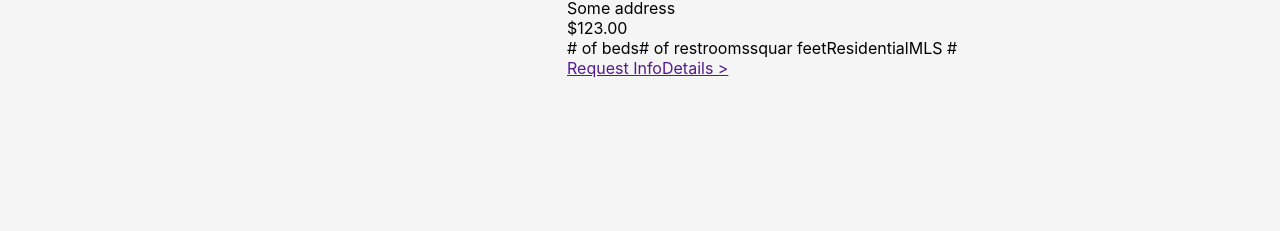
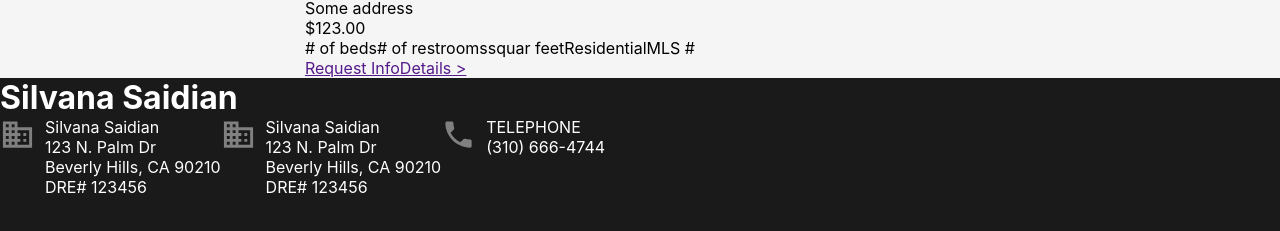
Before and after one commit to rissandimo/silvana-setareh-real-estate, a React (Create React App) app: page / in a window 1280 px wide. Shown: the part 1065-1296 px from the top of the page. Before the commit the page ends 1143 px from the top, so only its background shows below. Built offline with nearby package versions, Linux system fonts and the light colour scheme.

Commit message:
Added footer

```diff
--- a/package.json
+++ b/package.json
@@ -4,6 +4,7 @@
   "private": true,
   "dependencies": {
     "@material-ui/core": "^4.11.0",
+    "@material-ui/icons": "^4.9.1",
     "@testing-library/jest-dom": "^5.11.4",
     "@testing-library/react": "^11.1.0",
     "@testing-library/user-event": "^12.1.10",
--- a/src/App.js
+++ b/src/App.js
@@ -2,6 +2,7 @@ import './App.css';
 
 import About from './components/about/About';
 import Contact from './components/contact/Contact';
+import Footer from './components/footer/Footer';
 import Slideshow from './components/slideshow/Slideshow';
 
 function App() {
@@ -12,6 +13,7 @@ function App() {
         <Contact />
     </div>
         <Slideshow />
+        <Footer />
     </div>
   );
 }
--- /dev/null
+++ b/src/components/footer/Footer.css
@@ -0,0 +1,23 @@
+.footer{
+    background-color: #1A1A1A;
+    color: white;
+    height: 500px;
+}
+
+.footer > .footer__address{
+    display: flex;
+}
+
+.footer > .footer__address > .footer__section{
+    display: flex;
+}
+
+.footer__section > .section__details{
+    display: flex;
+    flex-direction: column;
+    margin-left: 10px;
+}
+
+.footer__font{
+    color: grey;
+}
--- /dev/null
+++ b/src/components/footer/Footer.js
@@ -0,0 +1,55 @@
+import React from 'react';
+import './Footer.css';
+
+import BusinessIcon from '@material-ui/icons/Business';
+import PhoneIcon from '@material-ui/icons/Phone';
+
+const Footer = () => {
+    return (
+        <div className="footer">
+        <h1>Silvana Saidian</h1>
+
+        <div className="footer__address">
+
+        <div className="footer__section">
+            <div className="section__image">
+                <BusinessIcon fontSize='large' className='footer__font' />
+            </div>
+            <div className="section__details">
+            <span>Silvana Saidian</span>
+                    <span>123 N. Palm Dr</span>
+                    <span>Beverly Hills, CA 90210</span>
+                    <span>DRE# 123456</span>
+            </div>
+        </div>
+
+            <div className="footer__section">
+                <div className="section__image">
+                    <BusinessIcon fontSize='large' className='footer__font'/>
+                </div>
+                <div className="section__details">
+                    <span>Silvana Saidian</span>
+                    <span>123 N. Palm Dr</span>
+                    <span>Beverly Hills, CA 90210</span>
+                    <span>DRE# 123456</span>
+                </div>
+            </div>
+
+            <div className="footer__section">
+                <div className="section__image">
+                    <PhoneIcon fontSize='large' className='footer__font'/>
+                </div>
+                <div className="section__details">
+                    <span>TELEPHONE</span>
+                    <span>(310) 666-4744</span>
+                </div>
+            </div>
+        </div>
+
+
+
+        </div>
+    )
+}
+
+export default Footer;
```
Also changed, not shown: 1 other file (tests, documents, lock files or other folders).
